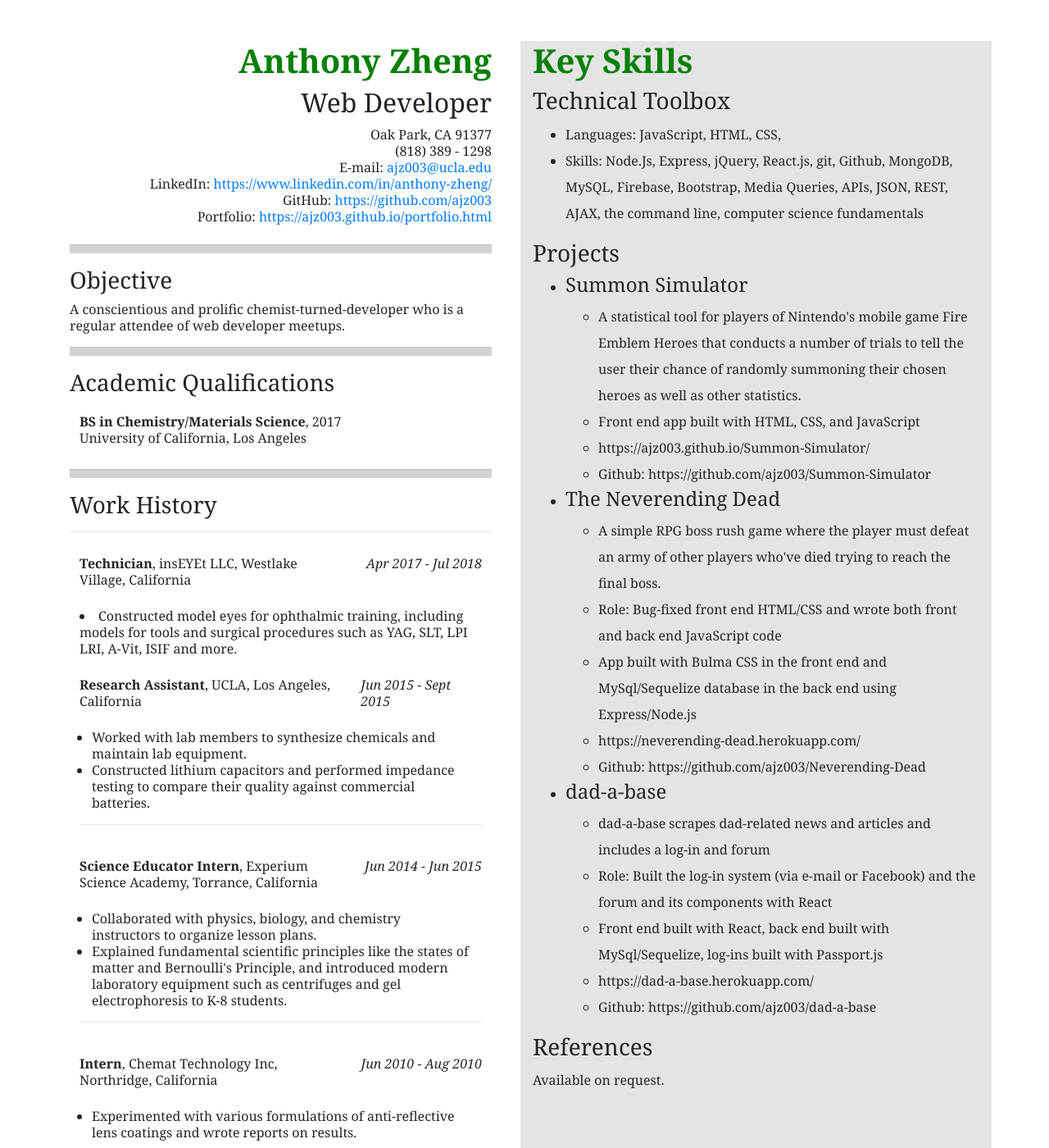
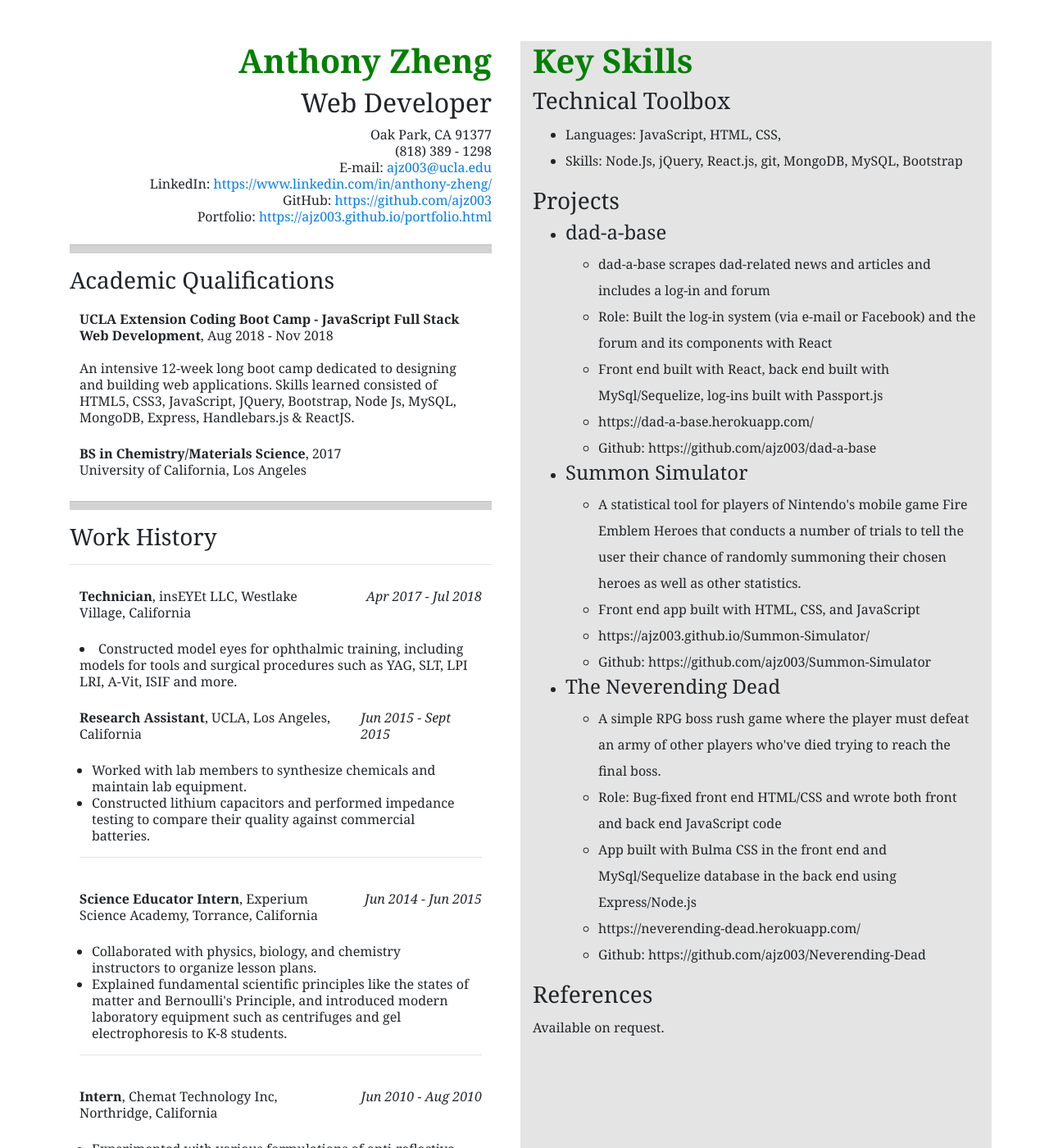
Before and after one commit to ajz003/ajz003.github.io, a Jekyll site: the page resume.html, which Jekyll copies as it is, in a window 1280 px wide and 1400 px high. Shown: the whole window at 82% size. Built offline with Jekyll 4.4.1, drawn with Linux system fonts in a browser that asks for light colours; a script that is not in the unit is left out.

Commit message:
update resume and portfolio

```diff
--- a/resume.html
+++ b/resume.html
@@ -101,17 +101,17 @@
                 </div>
                 <div class="row">
                     <div class="col">
-                        <h3>Objective</h3>
-                        <p>A conscientious and prolific chemist-turned-developer who is a regular attendee of web
-                            developer meetups.</p>
-                        <hr>
-                    </div>
-                </div>
-                <div class="row">
-                    <div class="col">
                         <h3>Academic Qualifications</h3>
                         <table class="table table-borderless">
                             <thead>
+                                <tr>
+                                    <th scope="col"><span class="job-title">UCLA Extension Coding Boot Camp -
+                                            JavaScript Full Stack Web Development</span>,
+                                        Aug 2018 - Nov 2018 <br><br>
+                                        An intensive 12-week long boot camp dedicated to designing and building web
+                                        applications. Skills learned consisted of HTML5, CSS3, JavaScript, JQuery,
+                                        Bootstrap, Node Js, MySQL, MongoDB, Express, Handlebars.js & ReactJS.</th>
+                                </tr>
                                 <tr>
                                     <th scope="col"><span class="job-title">BS in Chemistry/Materials Science</span>,
                                         2017 <br>
@@ -136,10 +136,14 @@
                                             Jul 2018</span></th>
                                 </tr>
                                 <tr>
-                                    <ul><td class="col text-left"><li>Constructed model eyes for ophthalmic training, including
-                                        models for tools and
-                                        surgical procedures such as YAG, SLT, LPI LRI, A-Vit, ISIF and more.</li>  </td></ul>
-                                        <hr class="work-hr">
+                                    <ul>
+                                        <td class="col text-left">
+                                            <li>Constructed model eyes for ophthalmic training, including
+                                                models for tools and
+                                                surgical procedures such as YAG, SLT, LPI LRI, A-Vit, ISIF and more.</li>
+                                        </td>
+                                    </ul>
+                                    <hr class="work-hr">
 
 
 
@@ -222,9 +226,8 @@
                     <h3>Technical Toolbox</h3>
                     <ul>
                         <li>Languages: JavaScript, HTML, CSS, </li>
-                        <li>Skills: Node.Js, Express, jQuery, React.js, git, Github, MongoDB, MySQL, Firebase,
-                            Bootstrap, Media Queries, APIs, JSON, REST, AJAX, the command line, computer science
-                            fundamentals</li>
+                        <li>Skills: Node.Js, jQuery, React.js, git, MongoDB, MySQL,
+                            Bootstrap</li>
 
                     </ul>
                 </div>
@@ -232,6 +235,19 @@
                 <div class="row">
                     <h3>Projects</h3>
                     <ul>
+                        <li>
+                            <h4>dad-a-base</h4>
+                            <ul>
+                                <li>dad-a-base scrapes dad-related news and articles and includes a log-in and forum</li>
+                                <li>Role: Built the log-in system (via e-mail or Facebook) and the forum and its
+                                    components with React</li>
+                                <li>Front end built with React, back end built with MySql/Sequelize, log-ins built with
+                                    Passport.js</li>
+                                <li>https://dad-a-base.herokuapp.com/</li>
+                                <li>Github: https://github.com/ajz003/dad-a-base</li>
+                            </ul>
+
+                        </li>
                         <li>
                             <h4>Summon Simulator</h4>
                             <ul>
@@ -254,19 +270,6 @@
                                     end using Express/Node.js</li>
                                 <li>https://neverending-dead.herokuapp.com/</li>
                                 <li>Github: https://github.com/ajz003/Neverending-Dead</li>
-                            </ul>
-
-                        </li>
-                        <li>
-                            <h4>dad-a-base</h4>
-                            <ul>
-                                <li>dad-a-base scrapes dad-related news and articles and includes a log-in and forum</li>
-                                <li>Role: Built the log-in system (via e-mail or Facebook) and the forum and its
-                                    components with React</li>
-                                <li>Front end built with React, back end built with MySql/Sequelize, log-ins built with
-                                    Passport.js</li>
-                                <li>https://dad-a-base.herokuapp.com/</li>
-                                <li>Github: https://github.com/ajz003/dad-a-base</li>
                             </ul>
 
                         </li>
```
Also changed, not shown: portfolio.html (+1 -8 lines), 5 other files.
